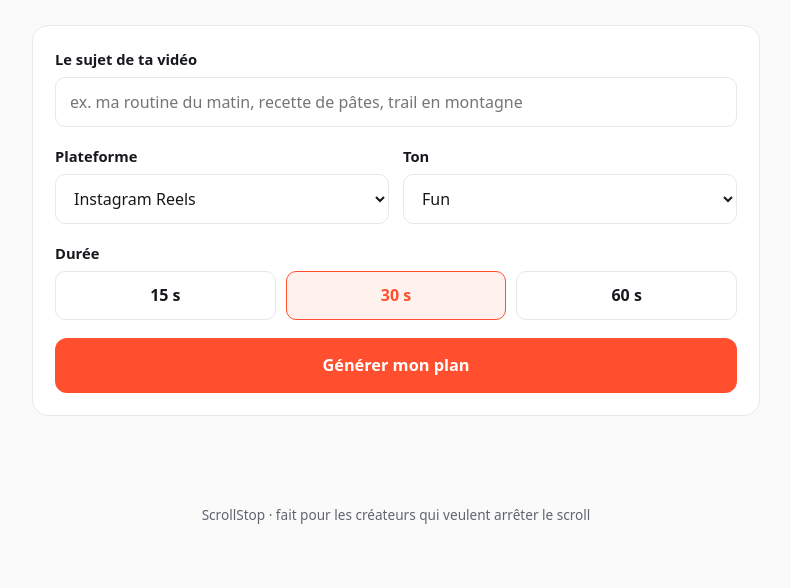
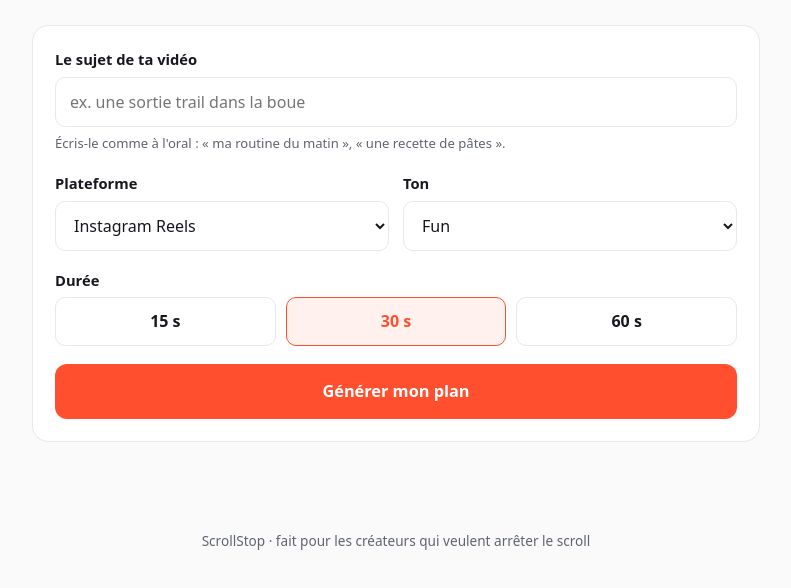
Before and after one commit to haoruss/scrollstop, a website: page public/index.html in a window 1280 px wide. Shown: the part 266-854 px from the top of the page, without its empty margins (244-1035 px from the left). Before the commit the page ends 827 px from the top, so only its background shows below. Drawn offline with Linux system fonts and the light colour scheme.

Commit message:
Add files via upload

```diff
--- a/public/index.html
+++ b/public/index.html
@@ -20,7 +20,8 @@
       <label class="champ">
         <span>Le sujet de ta vidéo</span>
         <input type="text" id="sujet" name="sujet" maxlength="80" required
-               placeholder="ex. ma routine du matin, recette de pâtes, trail en montagne">
+               placeholder="ex. une sortie trail dans la boue">
+        <small class="aide">Écris-le comme à l'oral : «&nbsp;ma routine du matin&nbsp;», «&nbsp;une recette de pâtes&nbsp;».</small>
       </label>
 
       <div class="ligne">
--- a/public/style.css
+++ b/public/style.css
@@ -88,6 +88,12 @@ input[type="text"]:focus, select:focus {
   outline: none;
   border-color: var(--accent);
   box-shadow: 0 0 0 3px var(--accent-clair);
+}
+.aide {
+  display: block;
+  margin-top: 6px;
+  font-size: 0.82rem;
+  color: var(--texte-doux);
 }
 .ligne {
   display: grid;
```
